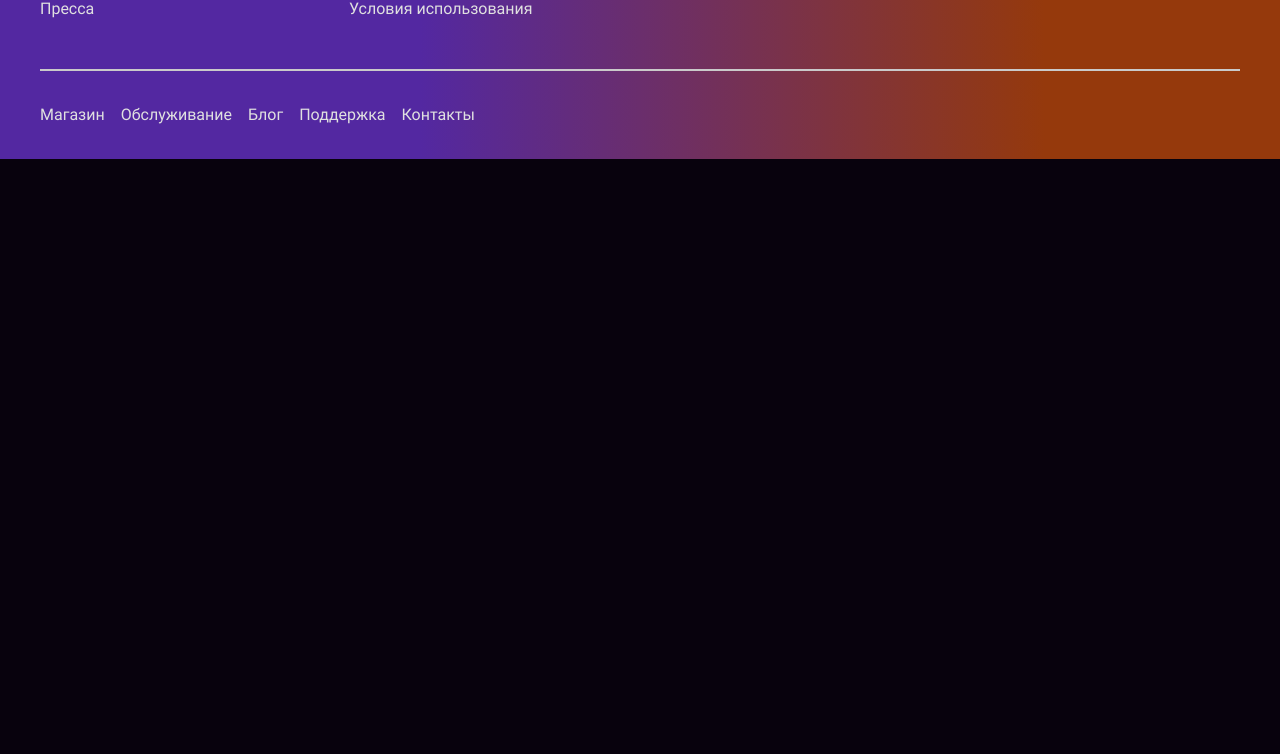
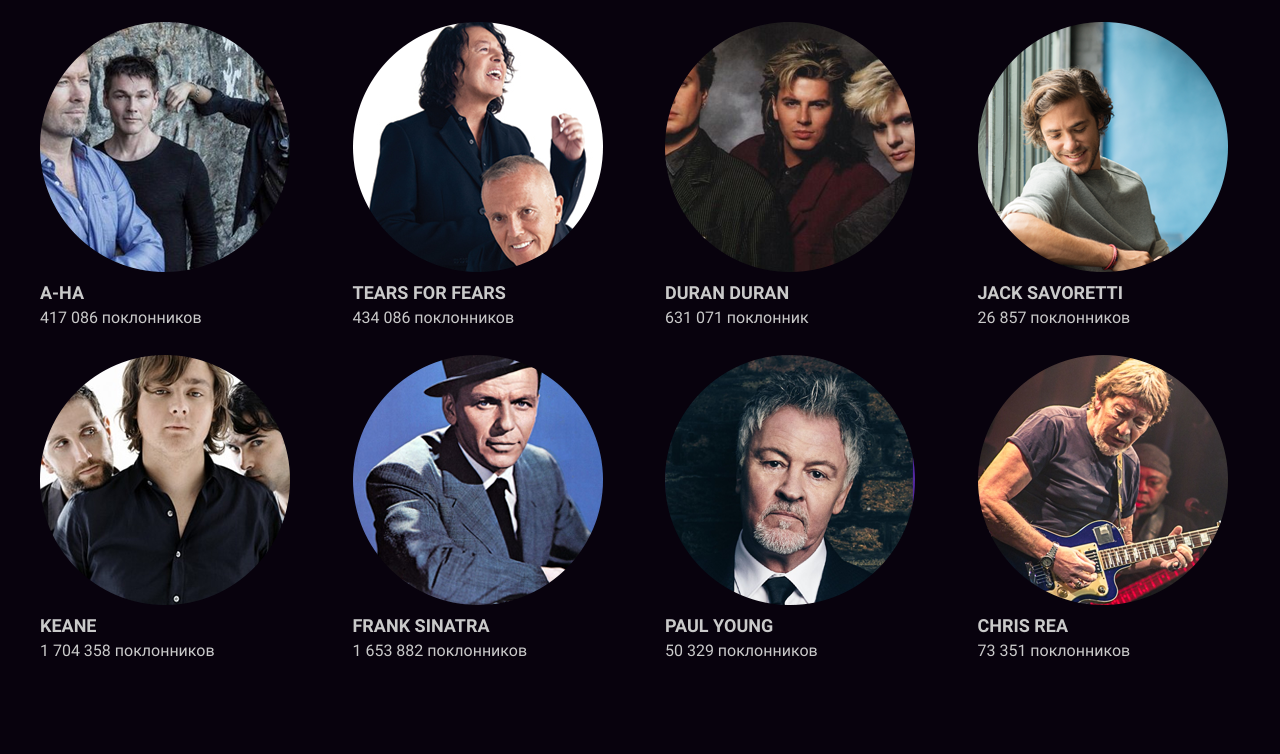
Before and after one commit to panechek/layout-designer-project-lvl2, a website: page src/artist.html in a window 1280 px wide. Shown: the part 2093-2847 px from the top of the page. Before the commit the page ends 2252 px from the top, so only its background shows below. Drawn offline with Linux system fonts and the light colour scheme.

Commit message:
tenth step

```diff
--- a/src/artist.html
+++ b/src/artist.html
@@ -228,29 +228,71 @@
                 </div>
                 <div class="discography-item">
                     <img src="./images/Vogts Villa.png" alt="">
-
                         <h3>Vogts Vills</h3>
                         <p class="discography-year">1996</p>
-
                 </div>
                 <div class="discography-item">
                     <img src="./images/Wild Seed.png" alt="">
-
                         <h3>Wild Seed</h3>
                         <p class="discography-year">1995</p>
-
                 </div>
                 <div class="discography-item">
                     <img src="./images/Poetenes Evangelium.png" alt="">
-
                         <h3>Poetenes Evangelium</h3>
                         <p class="discography-year">1993</p>
-
                 </div>
             </div>
         </div>
     </section>
-
+    <section id="page-similar">
+        <div class="container">
+            <h2 class="section-title text-start">
+                Дискография
+            </h2>
+            <div class="similar-list">
+                <div class="similar-item">
+                    <img src="./images/A-ha.png" alt="">
+                        <h3>A-Ha</h3>
+                        <p>417 086 поклонников</p>
+                </div>
+                <div class="similar-item">
+                    <img src="./images/Tears for Fears.png" alt="">
+                        <h3>Tears For Fears</h3>
+                        <p>434 086 поклонников</p>
+                </div>
+                <div class="similar-item">
+                    <img src="./images/Duran Duran.png" alt="">
+                        <h3>Duran Duran</h3>
+                        <p>631 071 поклонник</p>
+                </div>
+                <div class="similar-item">
+                    <img src="./images/Jack Savoretti.png" alt="">
+                        <h3>Jack Savoretti</h3>
+                        <p>26 857 поклонников</p>
+                </div>
+                <div class="similar-item">
+                    <img src="./images/Keane.png" alt="">
+                        <h3>Keane</h3>
+                        <p>1 704 358 поклонников</p>
+                </div>
+                <div class="similar-item">
+                    <img src="./images/Frank Sinatra.png" alt="">
+                        <h3>Frank Sinatra</h3>
+                        <p>1 653 882 поклонников</p>
+                </div>
+                <div class="similar-item">
+                    <img src="./images/Paul Young.png" alt="">
+                        <h3>Paul Young</h3>
+                        <p>50 329 поклонников</p>
+                </div>
+                <div class="similar-item">
+                    <img src="./images/Chris Rea.png" alt="">
+                        <h3>Chris Rea</h3>
+                        <p>73 351 поклонников</p>
+                </div>
+            </div>
+        </div>
+    </section>
     <footer class="bg-gradient footer">
         <div class="container">
             <div class="footer-top">
--- a/src/scss/app.scss
+++ b/src/scss/app.scss
@@ -9,3 +9,4 @@
 @import "footer";
 @import "page-popular-track";
 @import "page-discography";
+@import "page-similar";
--- /dev/null
+++ b/src/scss/page-similar.scss
@@ -0,0 +1,23 @@
+.similar-list {
+    display: grid;
+    grid-template-columns: repeat(4, 1fr);
+    grid-gap: 50px;
+    grid-row-gap: 25px;
+    margin-bottom: 100px;
+    @media (max-width: $mobile-size)  {
+        grid-template-columns: repeat(2, 1fr);
+    }
+
+    .similar-item {
+        width: min-content;
+        & img {
+            width: 250px;
+            height: 250px;
+            @media (max-width: $mobile-size)  {
+                width: 137px;
+                height: 137px;
+            }
+
+        }
+    }
+}
```
Also changed, not shown: src/css/style.css, 1 other file.
